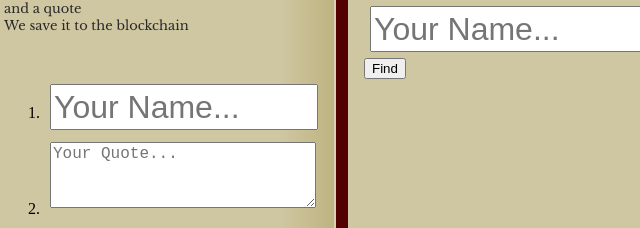
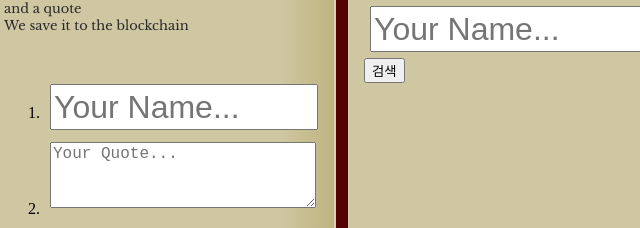
Before and after one commit to twiney29/blockchain-web, a plain HTML site: page index.html in a window 1280 px wide. Shown: the part 241-469 px from the top of the page, 306-946 px from the left. Drawn offline with nearby package versions, Linux system fonts and the light colour scheme.

Commit message:
find를 검색으로

```diff
--- a/index.html
+++ b/index.html
@@ -57,7 +57,7 @@
         </h1>
 
         <input id="key" type="text" placeholder="Your Name..."/>
-        <button onclick="callName()">Find</button>
+        <button onclick="callName()">검색</button>
         <br>
         <br>
         <br>
```
